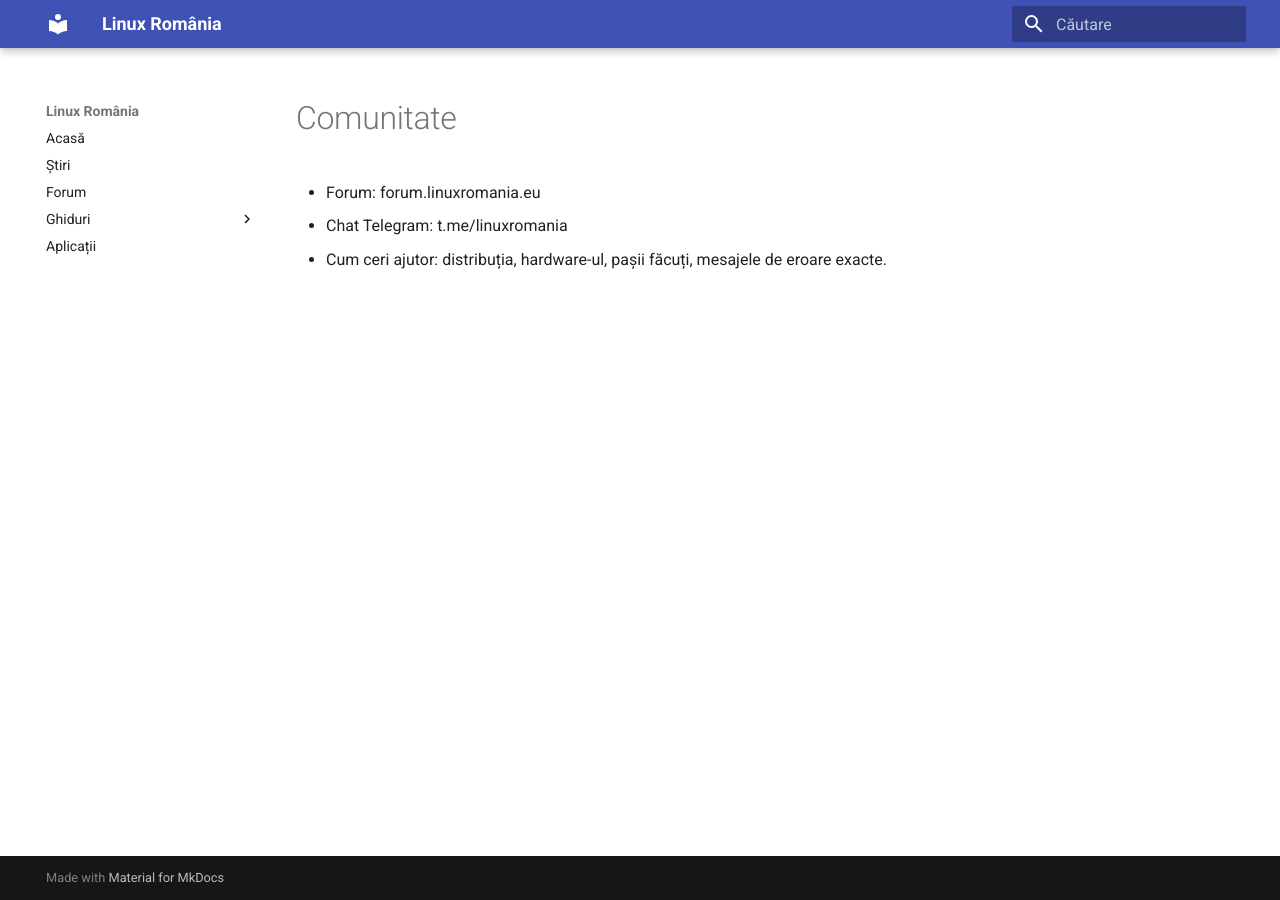
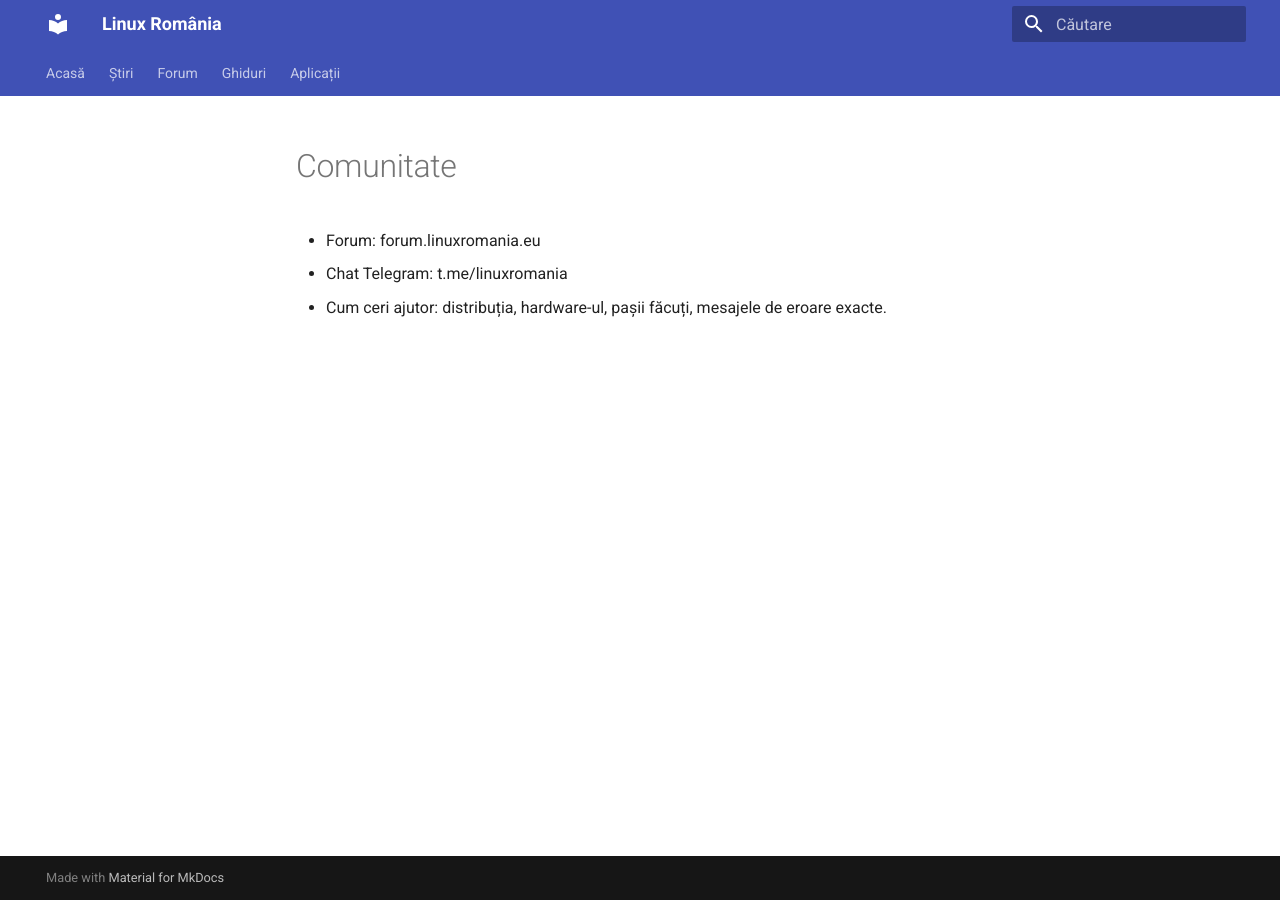
Before and after one commit to linux-romania/linuxromania-site, an MkDocs documentation site: the page built from docs/comunitate.md, in a window 1280 px wide. Built offline with MkDocs 1.6.1 and Material for MkDocs 9.7.7, drawn with Linux system fonts in a browser that asks for light colours.

Commit message:
Update mkdocs.yml

```diff
--- a/mkdocs.yml
+++ b/mkdocs.yml
@@ -6,11 +6,12 @@ theme:
   name: material
   language: ro
   features:
+    - navigation.tabs        # top-level tabs
+    - navigation.sections    # left sidebar sections on inner pages
     - navigation.instant
-    - navigation.top
     - content.code.copy
-extra_css:
-  - assets/extra-v2.css
+    - search.suggest
+    - search.highlight
 
 nav:
   - Acasă: index.md
```
